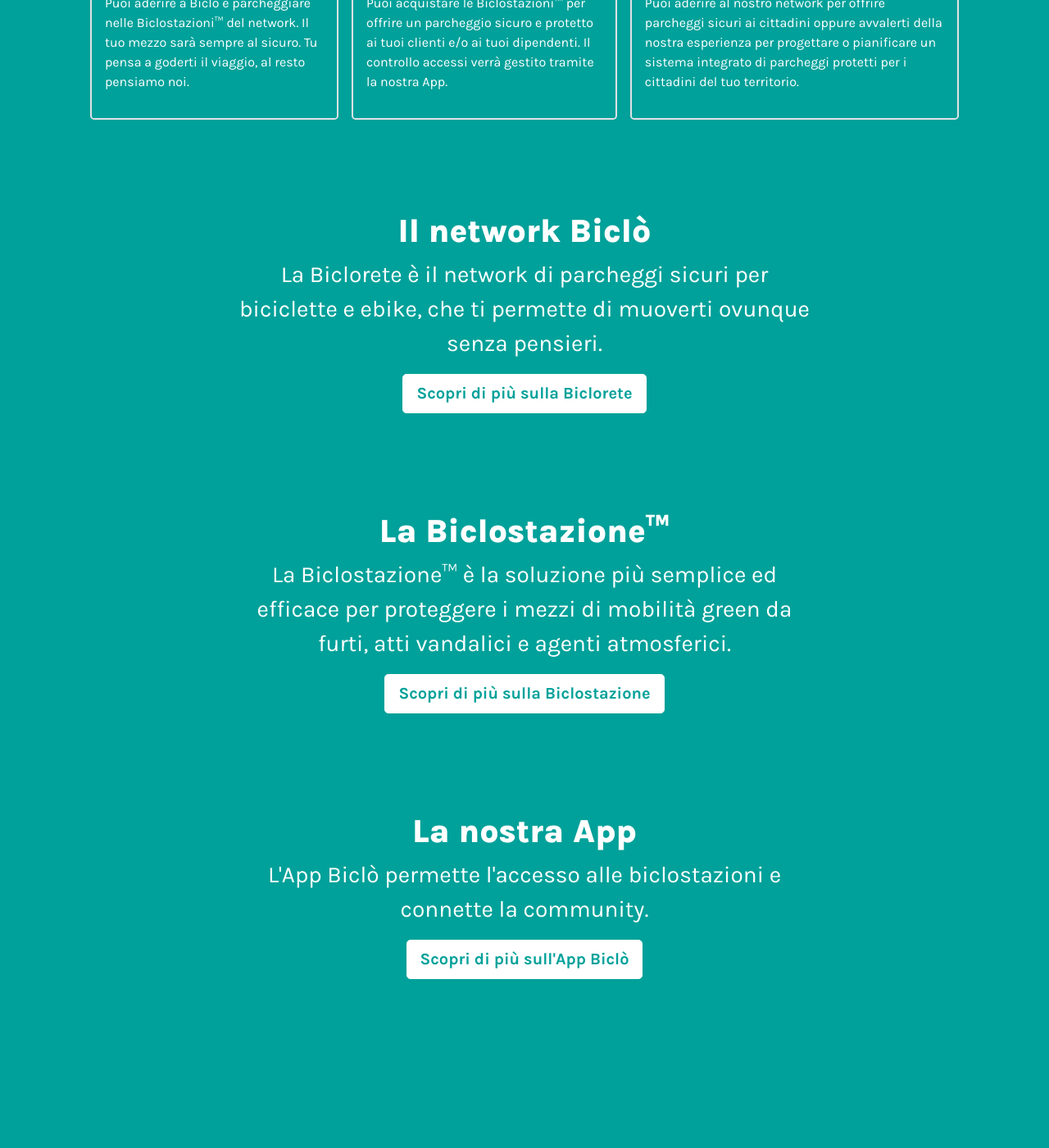
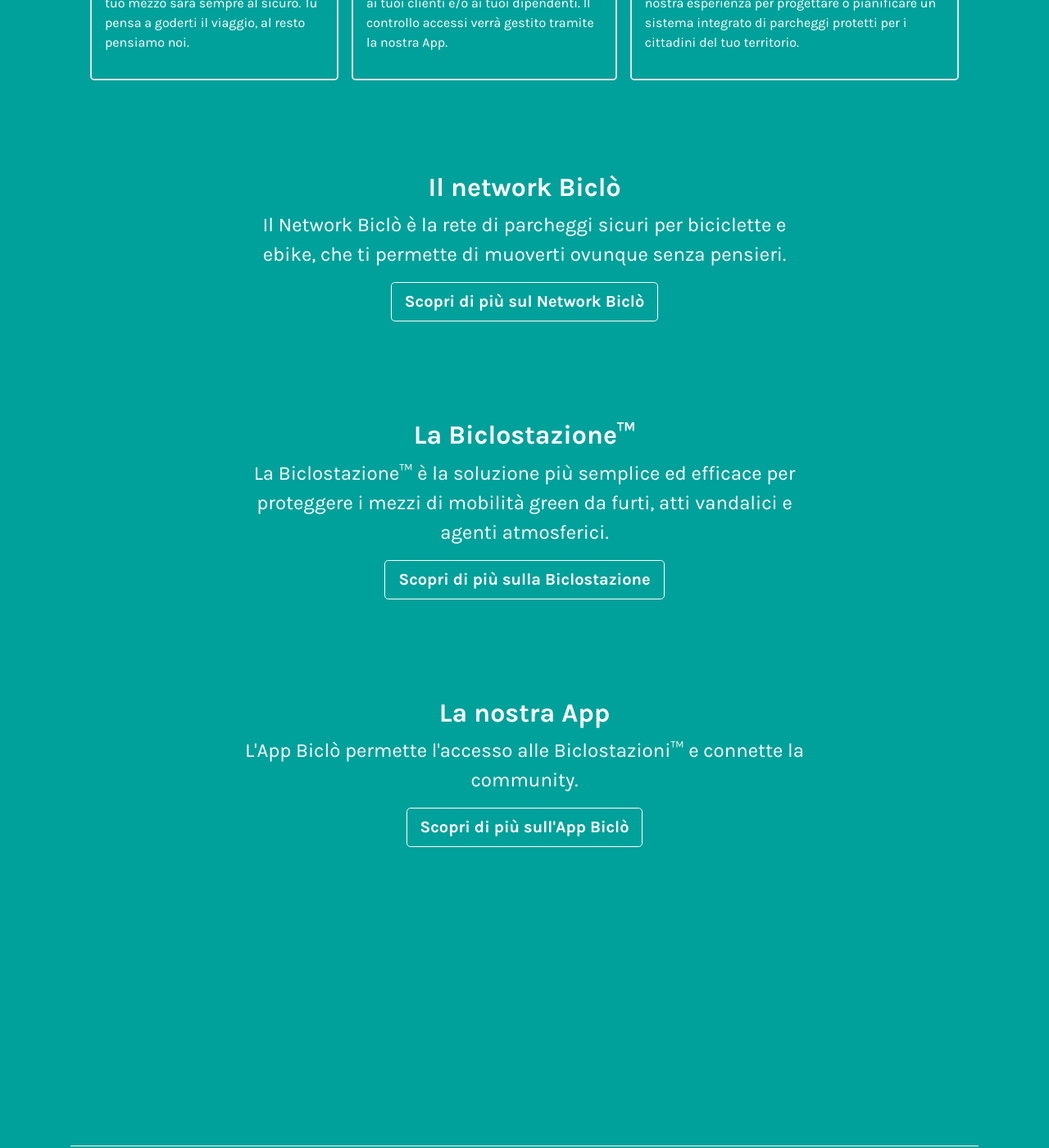
Before and after one commit to jacoping/bicloweb-2023, a Jekyll site: the page built from index.md, in a window 1280 px wide and 1400 px high, scrolled down 938 px. Shown: the whole window at 82% size. Built offline with Jekyll 4.4.1, drawn with Linux system fonts in a browser that asks for light colours; some of the changed text lies outside the part shown.

Commit message:
various graphic fixes

```diff
--- a/_layouts/home.html
+++ b/_layouts/home.html
@@ -21,24 +21,24 @@
     <br>
 
 
-    <h1 class="mt-4">Come possiamo aiutarti?</h1>
+    <h2 class="mt-4 fw-bolder">Come possiamo aiutarti?</h2>
 
     <div class="d-lg-flex">
       <div class="border border-2 rounded-3 m-2 p-3 flex-grow-1">
-        <h2>
-          Sei un<br>ciclista?
+        <h2 class="fw-bolder">
+          Sei un ciclista?
         </h2>
         <p>Puoi aderire a Biclò e parcheggiare nelle Biclostazioni™ del network. Il tuo mezzo sarà sempre al sicuro. Tu pensa a goderti il viaggio, al resto pensiamo noi.</p>
       </div>
       <div class="border border-2 rounded-3 m-2 p-3">
-        <h2>
-          Sei un<br>impresa?
+        <h2 class="fw-bolder">
+          Sei un'impresa?
         </h2>
         <p>Puoi acquistare le Biclostazioni™ per offrire un parcheggio sicuro e protetto ai tuoi clienti e/o ai tuoi dipendenti. Il controllo accessi verrà gestito tramite la nostra App.</p>
       </div>
       <div class="border border-2 rounded-3 m-2 p-3">
-        <h2>
-          Sei un<br>ente locale?
+        <h2 class="fw-bolder">
+          Sei un ente locale?
         </h2>
         <p>Puoi aderire al nostro network per offrire parcheggi sicuri ai cittadini oppure avvalerti della nostra esperienza per progettare o pianificare un sistema integrato di parcheggi protetti per i cittadini del tuo territorio.</p>
       </div>
@@ -48,24 +48,24 @@
 
 
     <h1 class="mt-5"></h1>
-    <h1 class="mt-5">Il network Biclò</h1>
-    <p class="fs-3 text-center" style="max-width: 700px;"> La Biclorete è il network di parcheggi sicuri per biciclette e ebike, che ti permette di muoverti ovunque senza pensieri.</p>
+    <h2 class="mt-5 fw-bolder">Il network Biclò</h2>
+    <p class="fs-4 text-center" style="max-width: 700px;"> Il Network Biclò è la rete di parcheggi sicuri per biciclette e ebike, che ti permette di muoverti ovunque senza pensieri.</p>
     <p class="lead">
-      <a href="/biclorete" class="btn btn-lg btn-secondary fw-bold border-white bg-white">Scopri di più sulla Biclorete</a>
+      <a href="/biclorete" class="btn btn-lg btn-outline-secondary fw-bold border-white text-white">Scopri di più sul Network Biclò</a>
     </p>
 
     <h1 class="mt-5"></h1>
-    <h1 class="mt-5">La Biclostazione™</h1>
-    <p class="fs-3 text-center" style="max-width: 700px;"> La Biclostazione™ è la soluzione più semplice ed efficace per proteggere i mezzi di mobilità green da furti, atti vandalici e agenti atmosferici.</p>
+    <h2 class="mt-5 fw-bolder">La Biclostazione™</h2>
+    <p class="fs-4 text-center" style="max-width: 700px;"> La Biclostazione™ è la soluzione più semplice ed efficace per proteggere i mezzi di mobilità green da furti, atti vandalici e agenti atmosferici.</p>
     <p class="lead">
-      <a href="/biclostazione" class="btn btn-lg btn-secondary fw-bold border-white bg-white">Scopri di più sulla Biclostazione</a>
+      <a href="/biclostazione" class="btn btn-lg btn-outline-secondary fw-bold border-white text-white">Scopri di più sulla Biclostazione</a>
     </p>
 
     <h1 class="mt-5"></h1>
-    <h1 class="mt-5">La nostra App</h1>
-    <p class="fs-3 text-center" style="max-width: 700px;"> L'App Biclò permette l'accesso alle biclostazioni e connette la community.</p>
+    <h2 class="mt-5 fw-bolder">La nostra App</h2>
+    <p class="fs-4 text-center" style="max-width: 700px;"> L'App Biclò permette l'accesso alle Biclostazioni™ e connette la community.</p>
     <p class="lead">
-      <a href="/app" class="btn btn-lg btn-secondary fw-bold border-white bg-white">Scopri di più sull'App Biclò </a>
+      <a href="/app" class="btn btn-lg btn-outline-secondary fw-bold border-white text-white">Scopri di più sull'App Biclò </a>
     </p>
 
     <div class="" style="height: 300px;">
```
Also changed, not shown: network.md (+1 -1 lines), 1 other file.
